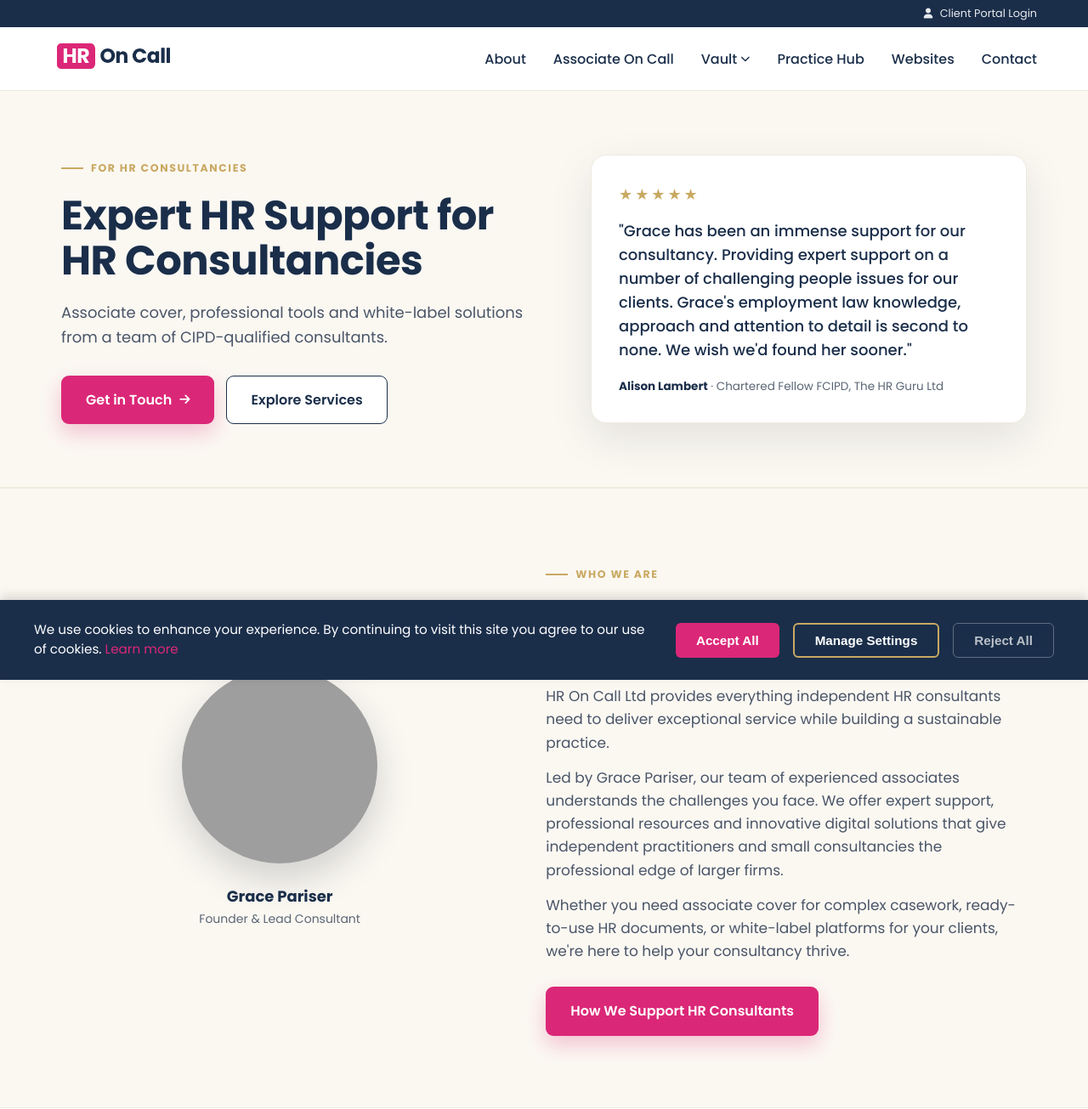
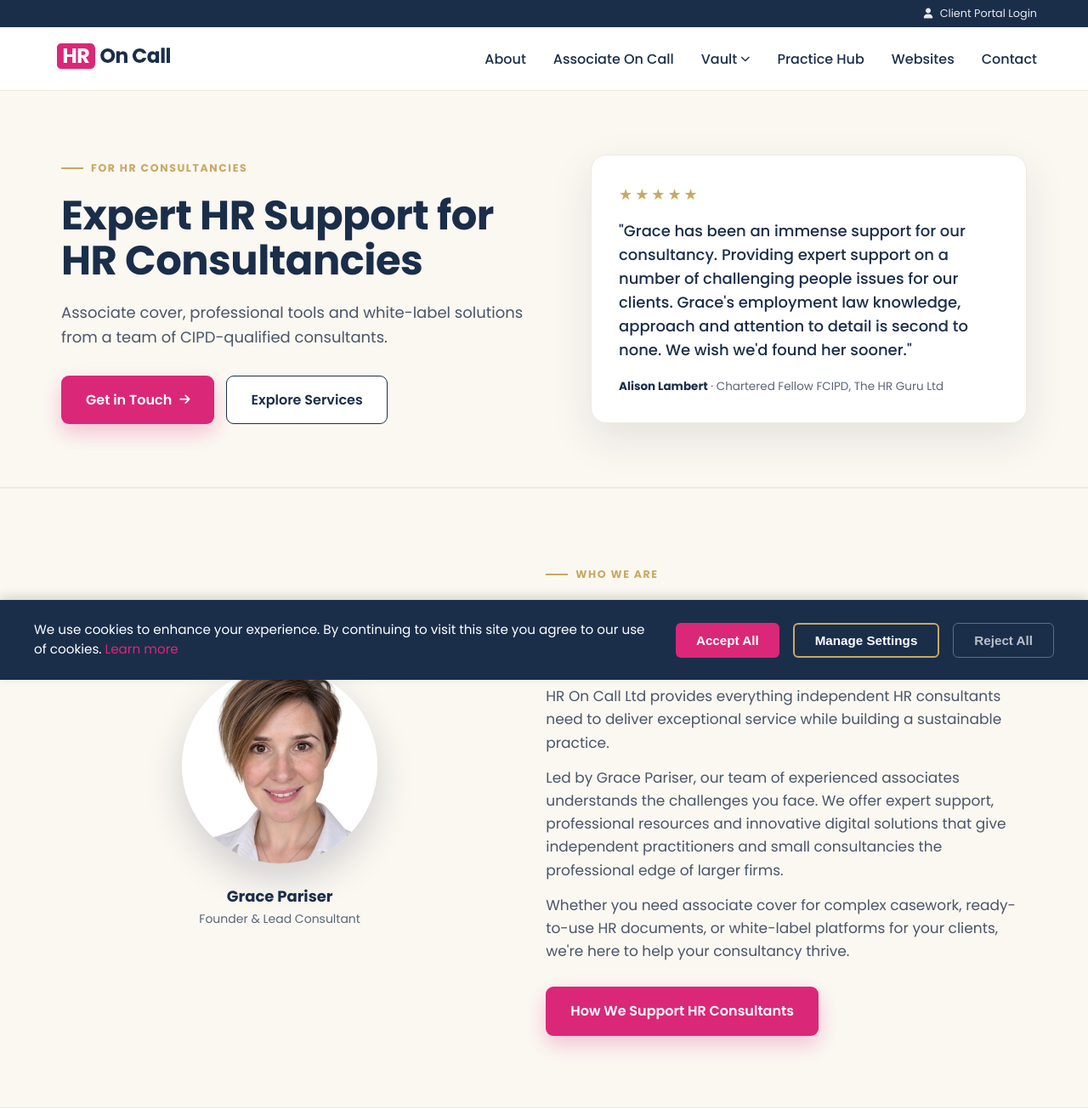
Before and after one commit to HR-On-Call/hr-on-call-websites, a PHP site: page / in a window 1280 px wide. Shown: the top 1305 px of the page at 85% size. Run offline with PHP 8.4, Linux system fonts and the light colour scheme; grey boxes are pictures that could not be loaded.

Commit message:
Use new headshot for the founder photo on Plymouth and Associate homepages

```diff
--- a/associate.on-call.co.uk/index.php
+++ b/associate.on-call.co.uk/index.php
@@ -36,7 +36,7 @@ include 'includes/header.php';
   <section class="oc-sec oc-cream">
     <div class="oc-wrap oc-split">
       <div style="text-align:center;">
-        <img src="<?php echo SITE_URL; ?>/assets/images/grace-headshot.png" alt="Grace Pariser, Founder &amp; Lead Consultant" loading="lazy" style="width:230px; height:230px; border-radius:50%; object-fit:cover; box-shadow:0 18px 44px rgba(16,30,51,.18); display:inline-block;">
+        <img src="<?php echo SITE_URL; ?>/assets/images/grace-headshot-2026.jpg" alt="Grace Pariser, Founder &amp; Lead Consultant" loading="lazy" style="width:230px; height:230px; border-radius:50%; object-fit:cover; box-shadow:0 18px 44px rgba(16,30,51,.18); display:inline-block;">
         <div style="font-size:18px; font-weight:700; color:var(--navy); margin-top:18px;">Grace Pariser</div>
         <div style="font-size:14px; color:var(--soft);">Founder &amp; Lead Consultant</div>
       </div>
--- a/plymouth.on-call.co.uk/index.php
+++ b/plymouth.on-call.co.uk/index.php
@@ -62,7 +62,7 @@ include 'includes/header.php';
   <section class="oc-sec" style="background:#FBF8F2; border-top:1px solid #EFEADF; border-bottom:1px solid #EFEADF;">
     <div class="oc-wrap oc-split">
       <div style="text-align:center;">
-        <img src="/assets/images/grace-pariser-headshot.jpg" width="400" height="400" alt="Grace Pariser HR Consultant" loading="lazy" style="width:230px; height:230px; border-radius:50%; object-fit:cover; box-shadow:0 18px 44px rgba(16,30,51,.18); display:inline-block;">
+        <img src="/assets/images/grace-headshot-2026.jpg" width="400" height="400" alt="Grace Pariser HR Consultant" loading="lazy" style="width:230px; height:230px; border-radius:50%; object-fit:cover; box-shadow:0 18px 44px rgba(16,30,51,.18); display:inline-block;">
         <div style="font-size:18px; font-weight:700; color:var(--navy); margin-top:20px;">Grace Pariser</div>
         <div style="font-size:14px; color:var(--soft);">Founder &amp; HR Consultant</div>
       </div>
```
Also changed, not shown: associate.on-call.co.uk/assets/images/grace-headshot-2026.jpg (added), plymouth.on-call.co.uk/assets/images/grace-headshot-2026.jpg (added).
